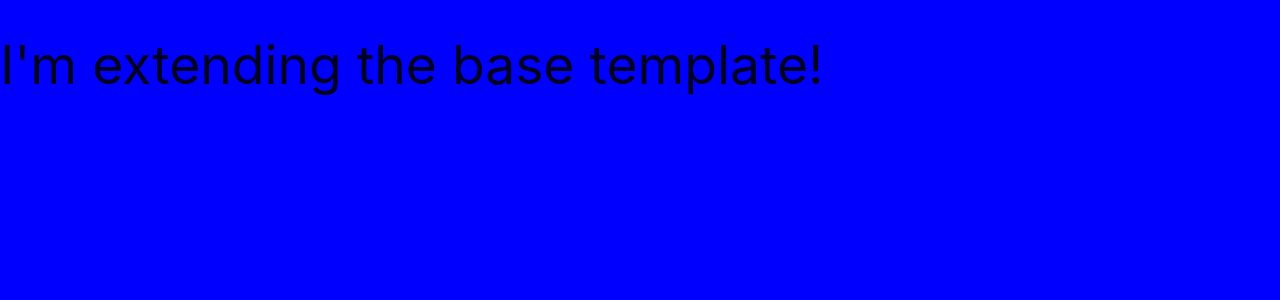
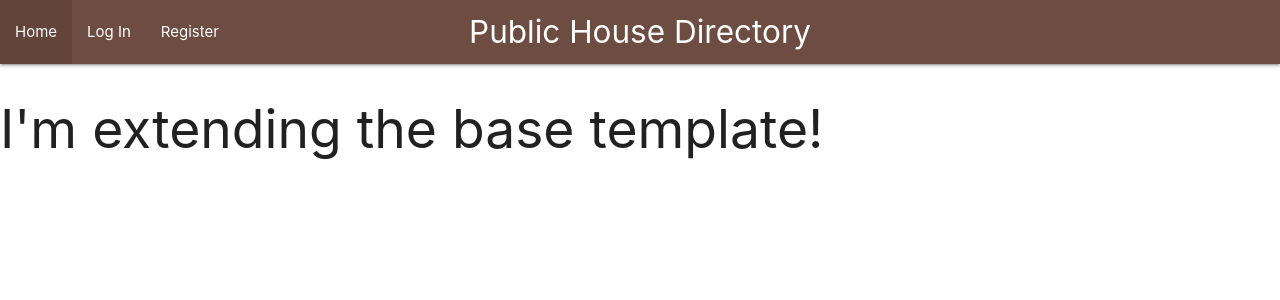
Before and after one commit to Code-Institute-Submissions/SteveMontgomery55-Public-House-Directory_AprResub, a Flask app: page / in a window 1280 px wide. Shown: the top 300 px of the page. Run offline with Flask 2, Linux system fonts and the light colour scheme; data that the repository does not hold is empty; some libraries are stand-ins or nearby versions.

Commit message:
add navbar

```diff
--- a/static/css/style.css
+++ /dev/null
@@ -1,3 +0,0 @@
-body {
-    background-color: blue
-}
--- a/templates/base.html
+++ b/templates/base.html
@@ -13,6 +13,19 @@
 </head>
 <body>
 
+    <header>
+        <nav class="brown darken-1">
+            <div class="nav-wrapper">
+              <a href="{{ url_for('get_my_pubs') }}" class="brand-logo center">Public House Directory</a>
+              <ul id="nav-mobile" class="left hide-on-med-and-down">
+                <li><a href="{{ url_for('get_my_pubs') }}">Home</a></li>
+                <li><a href="sass.html">Log In</a></li>
+                <li><a href="badges.html">Register</a></li>
+              </ul>
+            </div>
+          </nav>
+    </header>
+
     {% block content %}
     {% endblock %}
 
```
